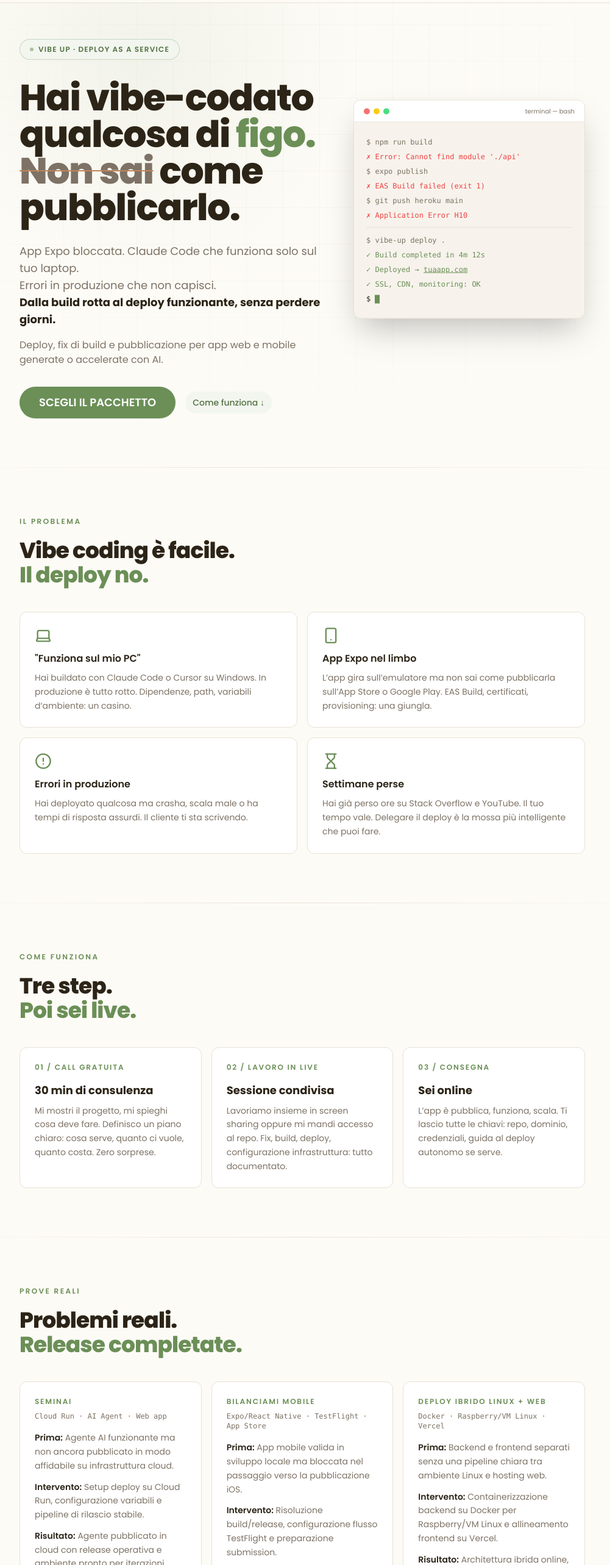
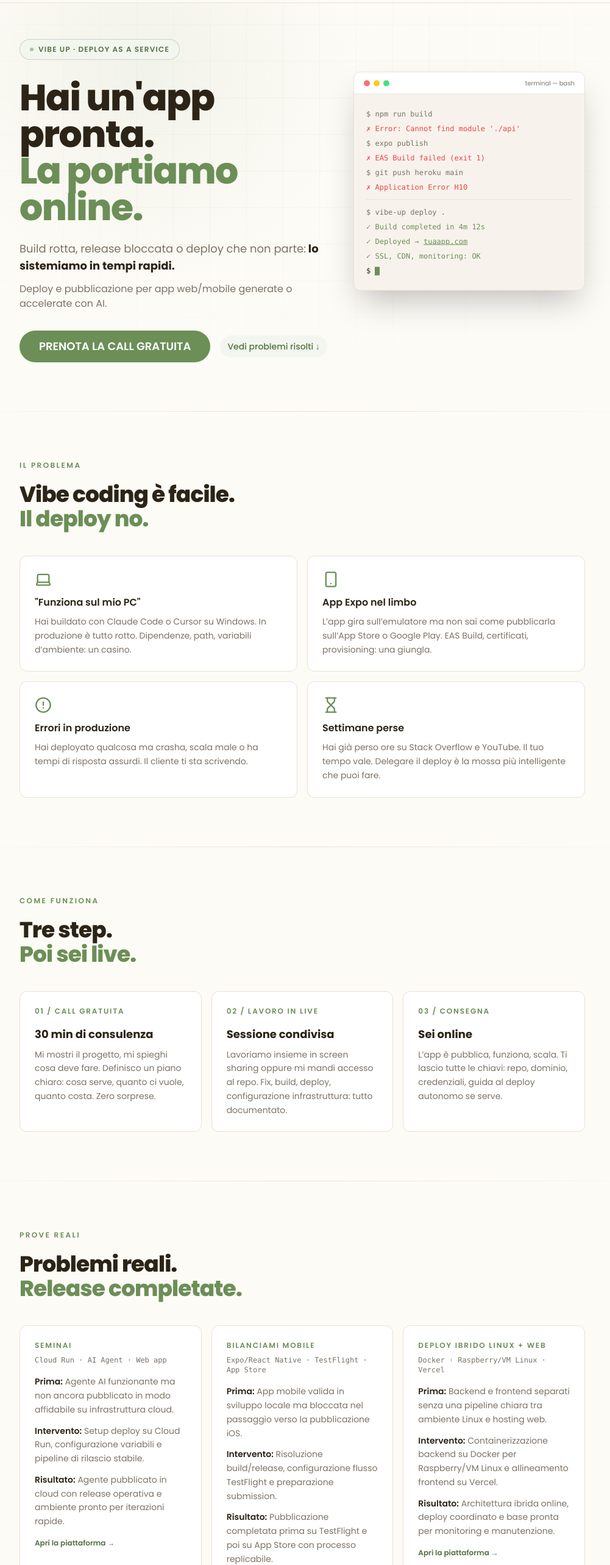
Before and after one commit to francemazzi/frasma, a Next.js app: page /vibeup in a window 1280 px wide. Shown: the part 80-2646 px from the top of the page at 61% size, without its empty margins (144-1145 px from the left). Built offline with nearby package versions, Linux system fonts and the light colour scheme.

Commit message:
feat: enhance VibeUp page with new platform links, updated content for clarity, and improved call-to-action elements

```diff
--- a/pages/vibeup.tsx
+++ b/pages/vibeup.tsx
@@ -149,6 +149,8 @@ const caseStudies = [
   {
     name: "SeminAI",
     stack: "Cloud Run · AI Agent · Web app",
+    platformUrl: "https://seminai.tech",
+    platformLabel: "Apri la piattaforma",
     before:
       "Agente AI funzionante ma non ancora pubblicato in modo affidabile su infrastruttura cloud.",
     intervention:
@@ -159,6 +161,8 @@ const caseStudies = [
   {
     name: "Bilanciami Mobile",
     stack: "Expo/React Native · TestFlight · App Store",
+    platformUrl: "https://github.com/francemazzi/bilanciami",
+    platformLabel: "Apri la piattaforma",
     before:
       "App mobile valida in sviluppo locale ma bloccata nel passaggio verso la pubblicazione iOS.",
     intervention:
@@ -169,6 +173,8 @@ const caseStudies = [
   {
     name: "Deploy ibrido Linux + Web",
     stack: "Docker · Raspberry/VM Linux · Vercel",
+    platformUrl: "https://vercel.com",
+    platformLabel: "Apri la piattaforma",
     before:
       "Backend e frontend separati senza una pipeline chiara tra ambiente Linux e hosting web.",
     intervention:
@@ -283,38 +289,28 @@ export default function VibeUpPage() {
               transition={{ duration: 0.5, delay: 0.08 }}
               className="text-4xl sm:text-5xl lg:text-6xl font-extrabold leading-[1.05] tracking-tight"
             >
-              Hai vibe-codato
+              Hai un'app pronta.
               <br />
-              qualcosa di <span className="text-sage">figo.</span>
-              <br />
-              <span className="text-farm-secondary line-through decoration-terra decoration-2">
-                Non sai
-              </span>{" "}
-              come
-              <br />
-              pubblicarlo.
+              <span className="text-sage">La portiamo online.</span>
             </motion.h1>
 
             <motion.p
               {...fadeUp}
               transition={{ duration: 0.5, delay: 0.16 }}
-              className="mt-7 text-farm-secondary text-base sm:text-lg leading-relaxed max-w-xl"
+              className="mt-6 text-farm-secondary text-base sm:text-lg leading-relaxed max-w-xl"
             >
-              App Expo bloccata. Claude Code che funziona solo sul tuo laptop.
-              <br />
-              Errori in produzione che non capisci.
-              <br />
+              Build rotta, release bloccata o deploy che non parte:
               <strong className="text-farm-text">
-                Dalla build rotta al deploy funzionante, senza perdere giorni.
+                {" "}
+                lo sistemiamo in tempi rapidi.
               </strong>
             </motion.p>
             <motion.p
               {...fadeUp}
               transition={{ duration: 0.5, delay: 0.2 }}
-              className="mt-4 text-sm sm:text-base text-farm-secondary max-w-2xl"
+              className="mt-3 text-sm sm:text-base text-farm-secondary max-w-2xl"
             >
-              Deploy, fix di build e pubblicazione per app web e mobile
-              generate o accelerate con AI.
+              Deploy e pubblicazione per app web/mobile generate o accelerate con AI.
             </motion.p>
 
             <motion.div
@@ -322,12 +318,12 @@ export default function VibeUpPage() {
               transition={{ duration: 0.5, delay: 0.24 }}
               className="mt-8 flex flex-wrap items-center gap-4"
             >
-              <Cal textButton="SCEGLI IL PACCHETTO" buttonType="default" />
+              <Cal textButton="PRENOTA LA CALL GRATUITA" buttonType="default" />
               <a
-                href="#come-funziona"
+                href="#casi-reali"
                 className="flex items-center gap-2 px-3 py-2 text-sm font-medium text-sage-600 hover:text-sage-500 bg-sage-50 rounded-full transition duration-200"
               >
-                Come funziona &darr;
+                Vedi problemi risolti &darr;
               </a>
             </motion.div>
           </div>
@@ -505,6 +501,14 @@ export default function VibeUpPage() {
                   <span className="text-farm-text font-semibold">Risultato:</span>{" "}
                   {item.result}
                 </p>
+                <a
+                  href={item.platformUrl}
+                  target="_blank"
+                  rel="noopener noreferrer"
+                  className="inline-flex items-center gap-2 mt-4 text-xs font-semibold text-sage-600 hover:text-sage-500"
+                >
+                  {item.platformLabel} &rarr;
+                </a>
               </motion.article>
             ))}
           </div>
```
